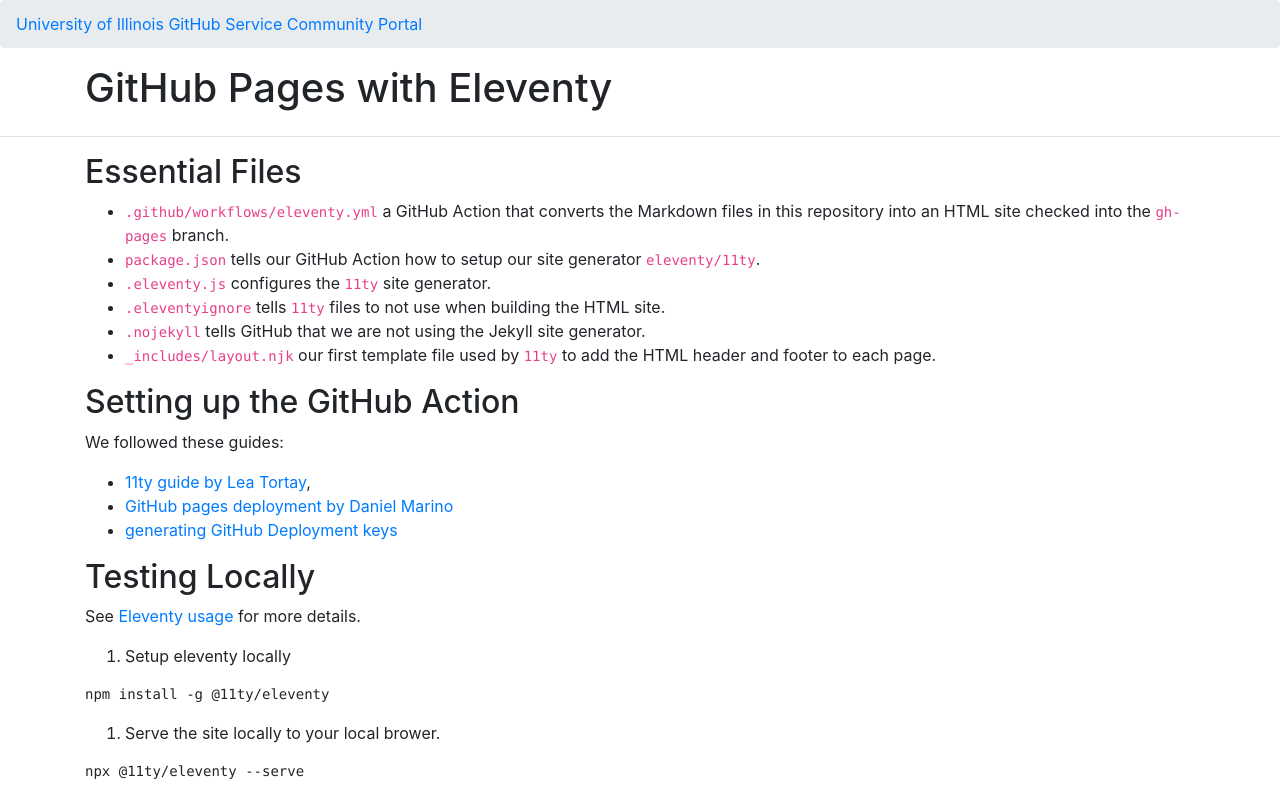
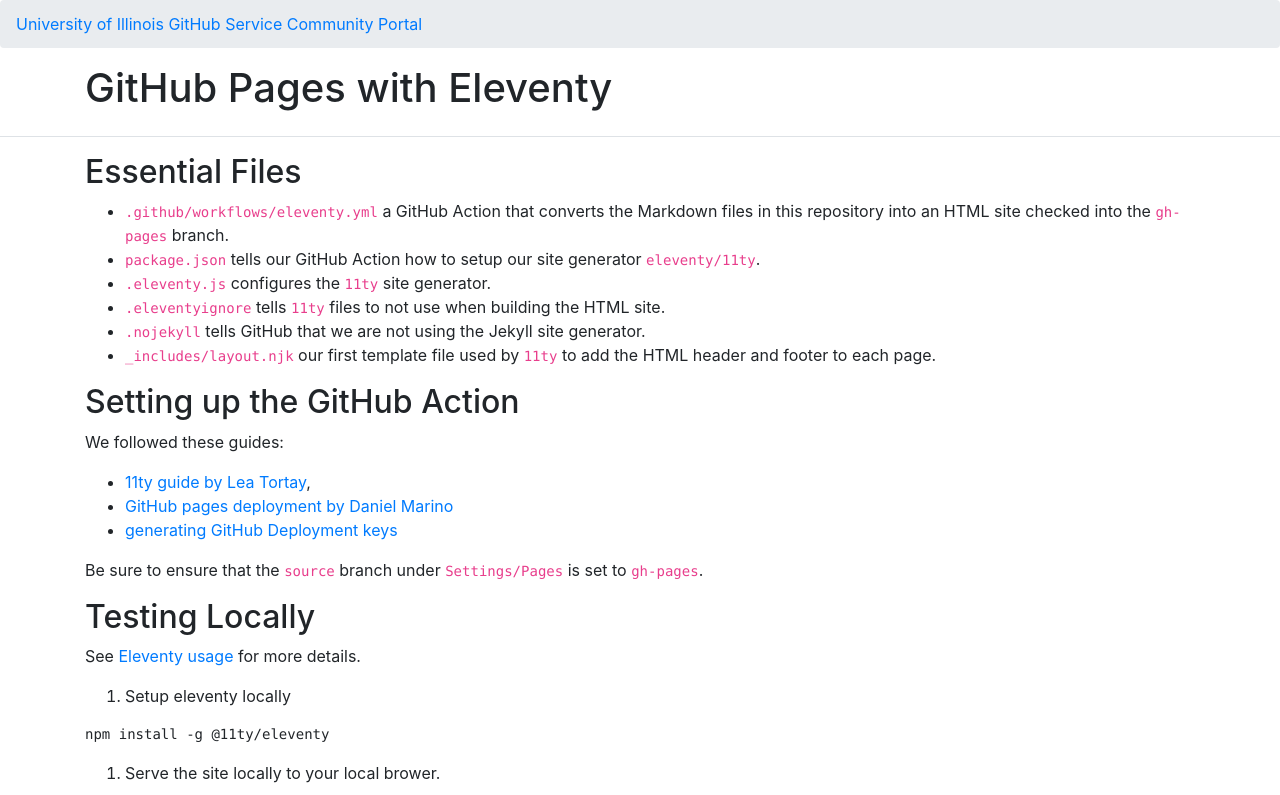
Before and after one commit to uillinois-community/uillinois-community.github.io, an Eleventy site: page eleventy/index.md in a window 1280 px wide. Shown: the top 795 px of the page. Built offline with nearby package versions, Linux system fonts and the light colour scheme; Eleventy itself is replaced by a stand-in of ours; code samples lack their colours; files that its build step writes are made by us from their sources.

Commit message:
Reminder, since I forgot.

```diff
--- a/eleventy/index.md
+++ b/eleventy/index.md
@@ -20,6 +20,8 @@
 - [GitHub pages deployment by Daniel Marino](https://iamdanielmarino.com/posts/deploying-my-eleventy-site-to-github-pages/)
 - [generating GitHub Deployment keys](https://github.com/marketplace/actions/github-pages-action#%EF%B8%8F-create-ssh-deploy-key)
 
+Be sure to ensure that the `source` branch under `Settings/Pages` is set to `gh-pages`.
+
 ## Testing Locally
 
 See [Eleventy usage][2] for more details.
```
